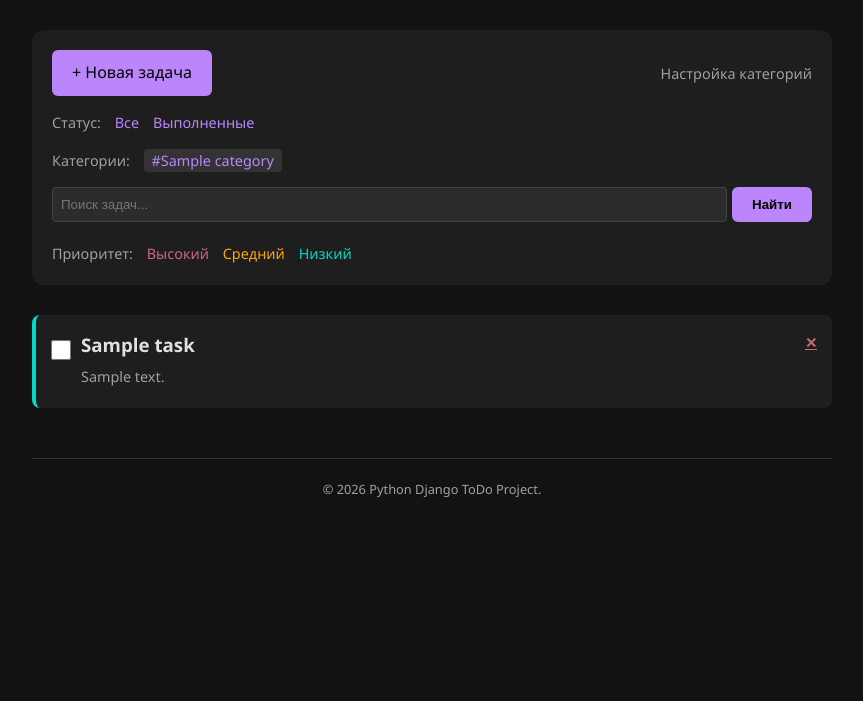
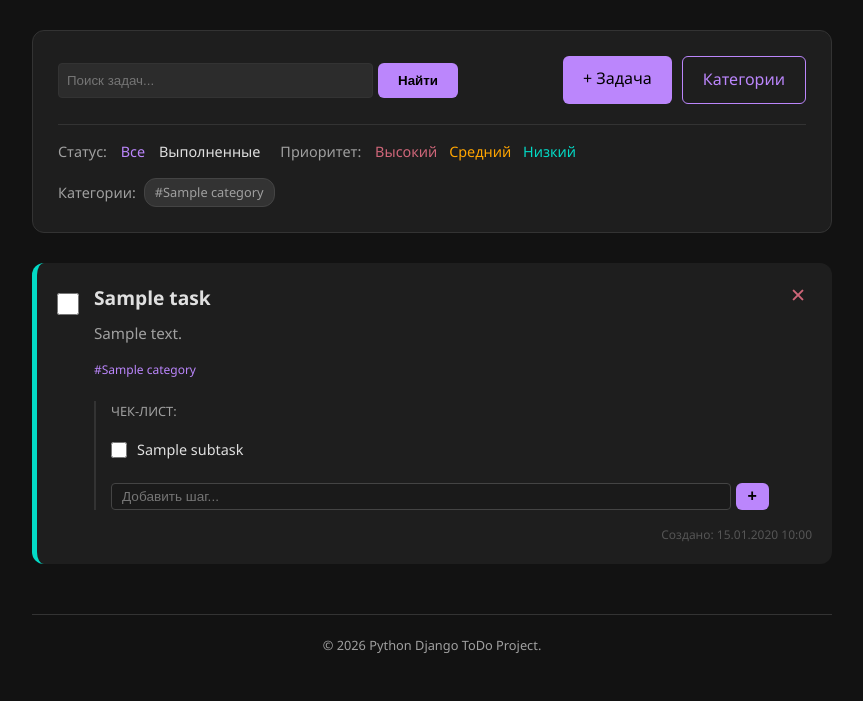
Before and after one commit to GlebTrifonov/ToDoApp, a Django app: page /tasks/ in a window 1280 px wide. Shown: the part 99-800 px from the top of the page, without its empty margins (208-1071 px from the left). Run offline with Django 5.2, Linux system fonts and the light colour scheme; a user stored in the database is signed in; tables that the repository leaves empty hold one stand-in row (values such as "Sample post").

Commit message:
feat: added subtasks

```diff
--- a/templates/todo/tasks_list.html
+++ b/templates/todo/tasks_list.html
@@ -1,80 +1,131 @@
 {% extends 'base.html' %}
 
-{% block title %}Мои задачи{% endblock %}
+{% block title %}Мои задачи | ToDo App{% endblock %}
 
 {% block content %}
-    <!-- Блок управления (Фильтры и Сортировка) -->
-    <div style="background: var(--card-bg); padding: 20px; border-radius: 12px; margin-bottom: 30px;">
-        <div style="display: flex; justify-content: space-between; align-items: center; margin-bottom: 15px;">
-            <a href="{% url 'task_create' %}" class="btn btn-primary">+ Новая задача</a>
-            <a href="{% url 'category_list' %}" style="font-size: 0.9em; color: var(--text-dim);">Настройка категорий</a>
+    <!-- Блок управления: Поиск, Фильтры, Категории -->
+    <div style="background: var(--card-bg); padding: 25px; border-radius: 12px; margin-bottom: 30px; border: 1px solid var(--border);">
+
+        <!-- Верхняя панель: Поиск и Кнопки -->
+        <div style="display: flex; flex-wrap: wrap; gap: 15px; justify-content: space-between; align-items: center; margin-bottom: 20px;">
+            <form method="get" action="{% url 'tasks_list' %}" style="display: flex; gap: 5px; flex-grow: 1; max-width: 400px;">
+                <input type="text" name="search" placeholder="Поиск задач..." value="{{ request.GET.search|default:'' }}"
+                       style="margin: 0; padding: 8px; flex-grow: 1;">
+                <button type="submit" class="btn btn-primary">Найти</button>
+                {% if request.GET.search %}
+                    <a href="{% url 'tasks_list' %}" class="btn btn-outline" style="line-height: 22px;">✕</a>
+                {% endif %}
+            </form>
+
+            <div style="display: flex; gap: 10px;">
+                <a href="{% url 'task_create' %}" class="btn btn-primary">+ Задача</a>
+                <a href="{% url 'category_list' %}" class="btn btn-outline">Категории</a>
+            </div>
         </div>
 
-        <!-- Фильтрация по статусу -->
-        <div style="margin-bottom: 15px; font-size: 0.9em;">
-            <span style="color: var(--text-dim); margin-right: 10px;">Статус:</span>
-            <a href="{% url 'tasks_list' %}" style="margin-right: 10px;">Все</a>
-            <a href="{% url 'tasks_list' %}?status=completed" style="margin-right: 10px;">Выполненные</a>
+        <!-- Фильтры: Статус и Приоритет -->
+        <div style="display: flex; flex-wrap: wrap; gap: 20px; font-size: 0.9em; border-top: 1px solid #333; padding-top: 15px;">
+            <div>
+                <span style="color: var(--text-dim); margin-right: 10px;">Статус:</span>
+                <a href="{% url 'tasks_list' %}" style="margin-right: 10px; color: {% if not request.GET.status %}var(--accent){% else %}var(--text-main){% endif %};">Все</a>
+                <a href="{% url 'tasks_list' %}?status=completed" style="color: {% if request.GET.status == 'completed' %}var(--accent){% else %}var(--text-main){% endif %};">Выполненные</a>
+            </div>
+
+            <div>
+                <span style="color: var(--text-dim); margin-right: 10px;">Приоритет:</span>
+                <a href="{% url 'tasks_list' %}?priority=H" style="color: var(--danger); margin-right: 8px;">Высокий</a>
+                <a href="{% url 'tasks_list' %}?priority=M" style="color: orange; margin-right: 8px;">Средний</a>
+                <a href="{% url 'tasks_list' %}?priority=L" style="color: var(--success);">Низкий</a>
+            </div>
         </div>
 
-        <!-- Динамические фильтры по категориям (из твоего context) -->
-        <div style="margin-bottom: 15px; font-size: 0.9em;">
-            <span style="color: var(--text-dim); margin-right: 10px;">Категории:</span>
+        <!-- Теги категорий -->
+        <div style="margin-top: 15px; display: flex; flex-wrap: wrap; gap: 8px;">
+            <span style="color: var(--text-dim); font-size: 0.9em; align-self: center;">Категории:</span>
             {% for cat in categories %}
-                <a href="{% url 'tasks_list' %}?category={{ cat.id }}" style="margin-right: 8px; background: #333; padding: 2px 8px; border-radius: 4px;">
+                <a href="{% url 'tasks_list' %}?category={{ cat.id }}"
+                   style="font-size: 0.8em; background: #333; padding: 3px 10px; border-radius: 12px; color: {% if request.GET.category == cat.id|stringformat:'i' %}var(--accent){% else %}var(--text-dim){% endif %}; border: 1px solid #444;">
                     #{{ cat.category_name }}
                 </a>
             {% empty %}
-                <span style="color: var(--text-dim); font-style: italic;">Нет категорий</span>
+                <span style="color: #555; font-size: 0.8em; font-style: italic;">Нет категорий</span>
             {% endfor %}
-        </div>
-        <form method="get" action="{% url 'tasks_list' %}" style="margin-bottom: 20px; display: flex; gap: 5px;">
-            <input type="text" name="search" placeholder="Поиск задач..." value="{{ request.GET.search }}"
-                style="flex-grow: 1; margin: 0; background: #2c2c2c; border: 1px solid #444; color: white; padding: 8px; border-radius: 4px;">
-            <button type="submit" class="btn btn-primary">Найти</button>
-            {% if request.GET.search %}
-                <a href="{% url 'tasks_list' %}" class="btn btn-outline" style="line-height: 24px;">✕</a>
-            {% endif %}
-        </form>
-
-        <!-- Фильтр по приоритету -->
-        <div style="font-size: 0.9em;">
-            <span style="color: var(--text-dim); margin-right: 10px;">Приоритет:</span>
-            <a href="{% url 'tasks_list' %}?priority=H" style="color: var(--danger); margin-right: 10px;">Высокий</a>
-            <a href="{% url 'tasks_list' %}?priority=M" style="color: orange; margin-right: 10px;">Средний</a>
-            <a href="{% url 'tasks_list' %}?priority=L" style="color: var(--success);">Низкий</a>
         </div>
     </div>
 
-    <!-- Список задач (твой текущий цикл) -->
-    <div id="tasks-container">
+    <!-- Основной список задач -->
+    <div id="tasks-list">
         {% for task in tasks %}
-            <!-- ... твой текущий код карточки задачи ... -->
-            <div style="background: var(--card-bg); padding: 15px; border-radius: 8px; margin-bottom: 15px; border-left: 4px solid
-                {% if task.priority == 'H' %}var(--danger){% elif task.priority == 'M' %}orange{% else %}var(--success){% endif %};">
+            <div style="background: var(--card-bg); padding: 20px; border-radius: 12px; margin-bottom: 20px; border-left: 5px solid
+                {% if task.priority == 'H' %}var(--danger){% elif task.priority == 'M' %}orange{% else %}var(--success){% endif %}; position: relative;">
 
-                <div style="display: flex; align-items: flex-start; gap: 10px;">
-                    <form action="{% url 'task_toggle' task.pk %}" method="post">
+                <!-- Шапка карточки -->
+                <div style="display: flex; align-items: flex-start; gap: 15px;">
+                    <!-- Чекбокс основной задачи -->
+                    <form action="{% url 'task_toggle' task.pk %}" method="post" style="margin: 0;">
                         {% csrf_token %}
                         <input type="checkbox" onchange="this.form.submit()" {% if not task.is_active %}checked{% endif %}
-                               style="width: 20px; height: 20px; cursor: pointer; accent-color: var(--success);">
+                               style="width: 22px; height: 22px; cursor: pointer; accent-color: var(--success);">
                     </form>
 
                     <div style="flex-grow: 1;">
-                        <h3 style="margin: 0; {% if not task.is_active %}text-decoration: line-through; color: var(--text-dim);{% endif %}">
+                        <h3 style="margin: 0; font-size: 1.2em; {% if not task.is_active %}text-decoration: line-through; color: var(--text-dim);{% endif %}">
                             {{ task.title }}
                         </h3>
-                        <p style="color: var(--text-dim); font-size: 0.9em; margin: 5px 0;">{{ task.description }}</p>
+                        {% if task.description %}
+                            <p style="color: var(--text-dim); font-size: 0.95em; margin: 8px 0;">{{ task.description }}</p>
+                        {% endif %}
+
+                        <!-- Категории задачи -->
+                        <div style="margin-top: 10px;">
+                            {% for cat in task.category.all %}
+                                <span style="font-size: 0.75em; color: var(--accent); margin-right: 10px;">#{{ cat.category_name }}</span>
+                            {% endfor %}
+                        </div>
+
+                        <!-- ПОДЗАДАЧИ (Subtasks) -->
+                        <div style="margin-top: 20px; padding-left: 15px; border-left: 2px solid #333;">
+                            <p style="font-size: 0.8em; color: var(--text-dim); text-transform: uppercase; margin-bottom: 10px;">Чек-лист:</p>
+
+                            {% for sub in task.subtasks.all %}
+                                <div style="display: flex; align-items: center; gap: 10px; margin-bottom: 8px;">
+                                    <form action="{% url 'subtask_toggle' sub.pk %}" method="post" style="margin: 0; line-height: 0;">
+                                        {% csrf_token %}
+                                        <input type="checkbox" onchange="this.form.submit()" {% if not sub.is_active %}checked{% endif %}
+                                               style="width: 16px; height: 16px; cursor: pointer; accent-color: var(--accent);">
+                                    </form>
+                                    <span style="font-size: 0.9em; {% if not sub.is_active %}text-decoration: line-through; color: var(--text-dim);{% endif %}">
+                                        {{ sub.title }}
+                                    </span>
+                                </div>
+                            {% endfor %}
+
+                            <!-- Форма быстрого добавления подзадачи -->
+                            <form action="{% url 'subtask_create' task.pk %}" method="post" style="display: flex; margin-top: 15px; gap: 5px;">
+                                {% csrf_token %}
+                                <input type="text" name="title" placeholder="Добавить шаг..." required
+                                       style="margin: 0; padding: 5px 10px; font-size: 0.85em; background: #1a1a1a; border-color: #444;">
+                                <button type="submit" class="btn btn-primary" style="padding: 0 12px; font-size: 1em;">+</button>
+                            </form>
+                        </div>
                     </div>
 
-                    <form action="{% url 'task_delete' task.pk %}" method="post">
+                    <!-- Кнопка удаления основной задачи -->
+                    <form action="{% url 'task_delete' task.pk %}" method="post" onsubmit="return confirm('Удалить задачу?')">
                         {% csrf_token %}
-                        <button type="submit" class="btn btn-danger">✕</button>
+                        <button type="submit" style="background: none; border: none; color: var(--danger); cursor: pointer; font-size: 1.2em;">✕</button>
                     </form>
+                </div>
+
+                <div style="margin-top: 15px; font-size: 0.75em; color: #555; text-align: right;">
+                    Создано: {{ task.created_at|date:"d.m.Y H:i" }}
                 </div>
             </div>
         {% empty %}
-            <p style="text-align: center; color: var(--text-dim); margin-top: 50px;">Задач не найдено по этим фильтрам.</p>
+            <div style="text-align: center; padding: 50px; color: var(--text-dim);">
+                <h3>Задач не найдено</h3>
+                <p>Попробуйте сбросить фильтры или создать новую задачу.</p>
+            </div>
         {% endfor %}
     </div>
 {% endblock %}
--- a/todo/forms.py
+++ b/todo/forms.py
@@ -1,5 +1,5 @@
 from django import forms
-from .models import Categories, Tasks
+from .models import Categories, Tasks, Subtasks
 
 class TasksForm(forms.ModelForm):
     class Meta:
@@ -10,3 +10,9 @@ class CategoriesForm(forms.ModelForm):
     class Meta:
         model = Categories
         fields = ['category_name']
+
+
+class SubtasksForm(forms.ModelForm):
+    class Meta:
+        model = Subtasks
+        fields = ['title']
--- a/todo/urls.py
+++ b/todo/urls.py
@@ -1,5 +1,5 @@
 from django.urls import path
-from .views import tasks_list, task_create, task_delete, task_toggle, category_list, category_create, category_delete
+from .views import tasks_list, task_create, task_delete, task_toggle, category_list, category_create, category_delete, subtask_create, subtask_toggle
 
 urlpatterns = [
         #Tasks
@@ -7,7 +7,9 @@ urlpatterns = [
     path('create/', task_create, name='task_create'),
     path('<int:pk>/toggle/', task_toggle, name='task_toggle'),
     path('<int:pk>/delete/', task_delete, name='task_delete'),
-
+        #Subtask
+    path('subtask/create/<int:task_pk>/', subtask_create, name='subtask_create'),
+    path('subtask/toggle/<int:pk>/', subtask_toggle, name='subtask_toggle'),
         #Categories
     path('categories/', category_list, name='category_list'),
     path('categories/create/', category_create, name='category_create'),
--- a/todo/views.py
+++ b/todo/views.py
@@ -1,6 +1,6 @@
 from django.shortcuts import render, redirect, get_object_or_404
-from .models import Tasks, Categories
-from .forms import TasksForm, CategoriesForm
+from .models import Tasks, Categories, Subtasks
+from .forms import TasksForm, CategoriesForm, SubtasksForm
 from django.contrib.auth.decorators import login_required
 from django.db.models import Q
 
@@ -8,11 +8,12 @@ from django.db.models import Q
 
 @login_required
 def tasks_list(request):
-    tasks = Tasks.objects.prefetch_related('category').filter(user=request.user)
+    tasks = Tasks.objects.prefetch_related('category', 'subtasks').filter(user=request.user)
     status = request.GET.get('status')
     priority_filter = request.GET.get('priority')
     category_filter = request.GET.get('category')
     search_query = request.GET.get('search')
+
     if search_query:
         tasks = tasks.filter(Q(title__icontains=search_query) | Q(description__icontains=search_query))
     if status == 'completed':
@@ -25,19 +26,9 @@ def tasks_list(request):
     context = {
         'tasks': tasks,
         'categories': Categories.objects.filter(user=request.user),
+        'subform': SubtasksForm()
     }
     return render(request, 'todo/tasks_list.html', context)
-
-# @login_required
-# def tasks_completed(request):
-#     tasks = Tasks.objects.prefetch_related('category').filter(user=request.user, is_active=False)
-#     context ={
-#         'tasks': tasks,
-#         'title': 'Выполненные задачи'
-#     }
-#     return render(request, 'todo/tasks_list', context)
-
-
 
 
 @login_required
@@ -107,3 +98,25 @@ def category_delete(request, pk):
     if request.method == 'POST':
         category.delete()
     return redirect('category_list')
+
+"""SubTasks"""
+@login_required
+def subtask_create(request, task_pk):
+    parent_task = get_object_or_404(Tasks, pk=task_pk, user=request.user)
+    if request.method == 'POST':
+        form = SubtasksForm(request.POST)
+        if form.is_valid():
+            subtask = form.save(commit=False)
+            subtask.task = parent_task
+            subtask.save()
+    return redirect('tasks_list')
+
+
+
+@login_required
+def subtask_toggle(request, pk):
+    if request.method == 'POST':
+        subtask = get_object_or_404(Subtasks, pk=pk, task__user=request.user)
+        subtask.is_active = not subtask.is_active
+        subtask.save()
+        return redirect('tasks_list')
```
Also changed, not shown: todo/admin.py (+14 -1 lines), todo/models.py (+8 -0 lines), todo/migrations/0002_subtasks.py (added).
